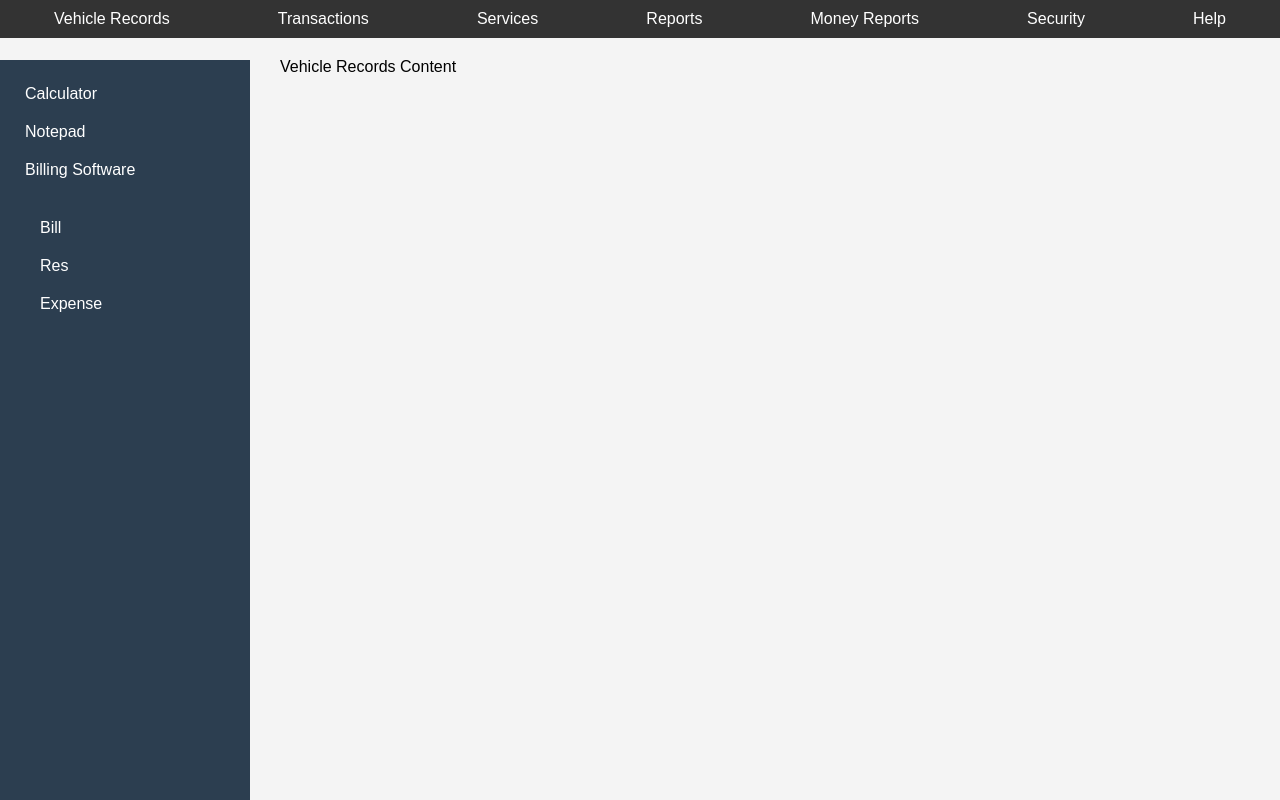
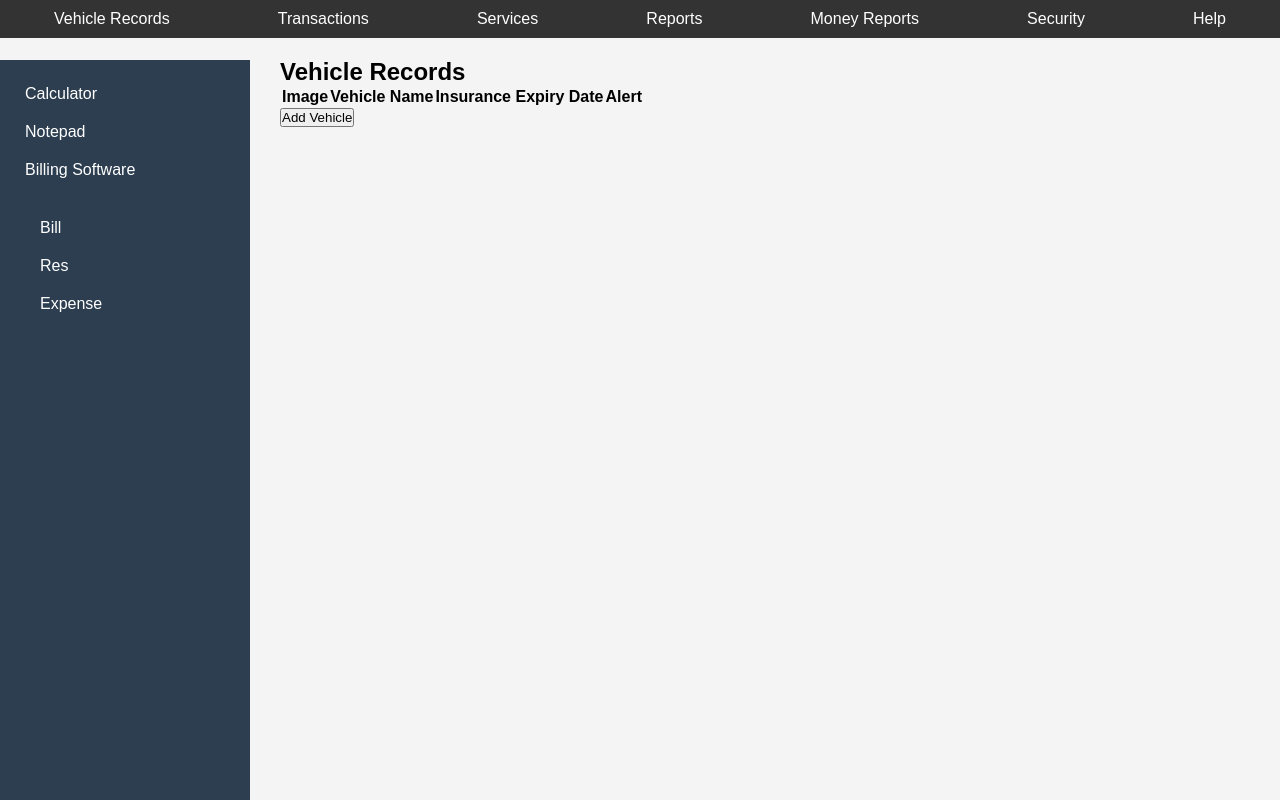
Before and after one commit to SAKSAUD7/logistics, a plain HTML site: page home/index.html in a window 1280 px wide. Both pictures are taken after a click on the link "Vehicle Records". Drawn offline with Linux system fonts and the light colour scheme.

Commit message:
vehical changes

```diff
--- a/home/index.html
+++ b/home/index.html
@@ -35,7 +35,7 @@
         <!-- Billing Software Sub-Tabs -->
         <div class="billing-tabs">
             <ul>
-                <li><a href="home\bill\index1.html" onclick="showBillingSection('bill')">Bill</a></li>
+                <li><a href="home/bill/index1.html" onclick="showBillingSection('bill')">Bill</a></li>
                 <li><a href="#" onclick="showBillingSection('receipts')">Res</a></li>
                 <li><a href="#" onclick="showBillingSection('expense')">Expense</a></li>
             </ul>
@@ -44,7 +44,24 @@
 
     <!-- Main Content Area -->
     <main>
-        <section id="vehicle-records" class="content-section">Vehicle Records Content</section>
+        <section id="vehicle-records" class="content-section">
+            <h2>Vehicle Records</h2>
+            <table id="vehicle-table">
+                <thead>
+                    <tr>
+                        <th>Image</th>
+                        <th>Vehicle Name</th>
+                        <th>Insurance Expiry Date</th>
+                        <th>Alert</th>
+                    </tr>
+                </thead>
+                <tbody id="vehicle-body">
+                    <!-- Rows will be added here dynamically -->
+                </tbody>
+            </table>
+            <button onclick="addVehicleRow()">Add Vehicle</button>
+        </section>
+
         <section id="transactions" class="content-section">Transactions Content</section>
         <section id="services" class="content-section">Services Content</section>
         <section id="reports" class="content-section">Reports Content</section>
```
